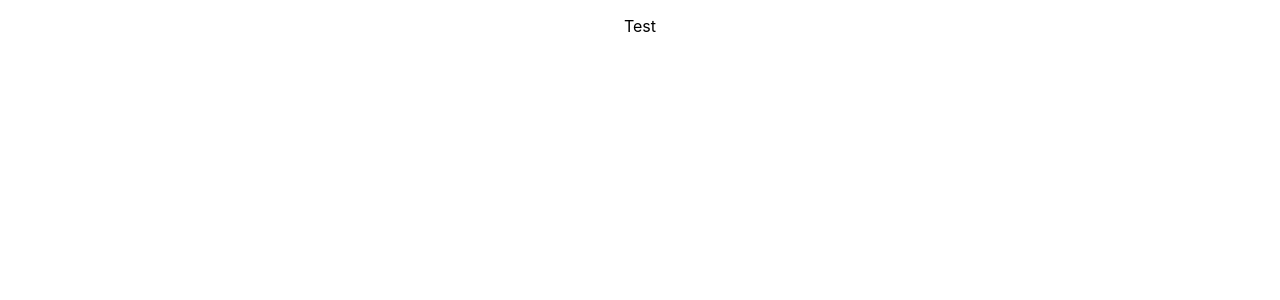
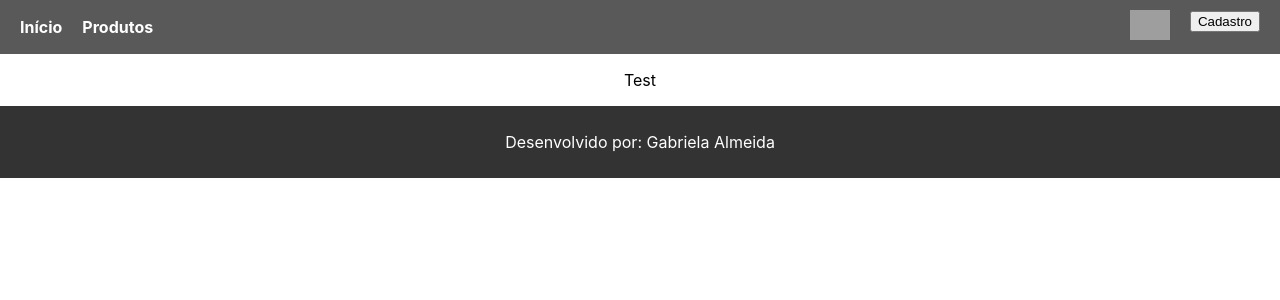
Before and after one commit to gabrielaAlmeida10/eco_basket, a React (Create React App) app: page / in a window 1280 px wide. Shown: the top 300 px of the page. Built offline with nearby package versions, Linux system fonts and the light colour scheme; grey boxes are pictures that could not be loaded.

Commit message:
feat: create footer and menu and add react-router-dom

```diff
--- a/package.json
+++ b/package.json
@@ -8,6 +8,7 @@
     "@testing-library/user-event": "^13.5.0",
     "react": "^18.3.1",
     "react-dom": "^18.3.1",
+    "react-router-dom": "^6.26.0",
     "react-scripts": "5.0.1",
     "web-vitals": "^2.1.4"
   },
--- a/src/App.js
+++ b/src/App.js
@@ -1,9 +1,13 @@
-import './App.css';
+import "./App.css";
+import Footer from "./components/Footer/footer";
+import Menu from "./components/Menu/menu";
 
 function App() {
   return (
     <div className="App">
+      <Menu />
       <p>Test</p>
+      <Footer />
     </div>
   );
 }
--- /dev/null
+++ b/src/components/Footer/footer.css
@@ -0,0 +1,6 @@
+footer {
+  background-color: #333;
+  color: #fff;
+  text-align: center;
+  padding: 10px 0;
+}
--- /dev/null
+++ b/src/components/Footer/footer.js
@@ -0,0 +1,12 @@
+import React from "react";
+import './footer.css';
+
+const Footer = () => {
+  return (
+    <footer>
+      <p>Desenvolvido por: Gabriela Almeida</p>
+    </footer>
+  );
+};
+
+export default Footer;
--- /dev/null
+++ b/src/components/Menu/menu.css
@@ -0,0 +1,56 @@
+header {
+  background-color: rgba(51, 51, 51, 0.81);
+  color: #fff;
+  padding: 10px 20px;
+}
+
+nav {
+  display: flex;
+  justify-content: space-between;
+  align-items: center;
+  width: 100%;
+}
+
+nav ul {
+  list-style-type: none;
+  margin: 0;
+  padding: 0;
+}
+
+nav ul li {
+  display: inline;
+  margin-right: 20px;
+}
+
+nav ul li a {
+  text-decoration: none;
+  color: #fff;
+  font-weight: bold;
+}
+
+nav ul li a:hover {
+  color: #ff6600;
+}
+.menu {
+  list-style-type: none;
+  margin: 0;
+  padding: 0;
+  display: flex;
+}
+
+.menu-item {
+  margin-right: 20px;
+}
+
+.menu-item:last-child {
+  margin-right: 0;
+}
+
+.right-menu {
+  margin-left: auto;
+}
+
+.menu-item img {
+  max-width: 40px;
+  height: auto;
+}
--- /dev/null
+++ b/src/components/Menu/menu.js
@@ -0,0 +1,32 @@
+import "./menu.css";
+
+const Menu = () => {
+  return (
+    <header>
+      <nav>
+        <ul class="menu">
+          <li class="menu-item active">
+            <a href="index.html">Início</a>
+          </li>
+          <li class="menu-item">
+            <a href="produtos.html">Produtos</a>
+          </li>
+        </ul>
+        <ul class="menu right-menu">
+          <li class="menu-item">
+            <a href="pedidos.html">
+              <img src="images/carrinho.png" alt="Fazer Pedido" />
+            </a>
+          </li>
+          <li class="menu-item">
+            <a href="cadastroConsum.html">
+              <button>Cadastro</button>
+            </a>
+          </li>
+        </ul>
+      </nav>
+    </header>
+  );
+};
+
+export default Menu;
--- /dev/null
+++ b/src/routes.js
@@ -0,0 +1,6 @@
+import React from "react";
+import { Routes, Route } from "react-router-dom";
+
+function routes() {
+
+}
```
Also changed, not shown: 1 other file (tests, documents, lock files or other folders).
